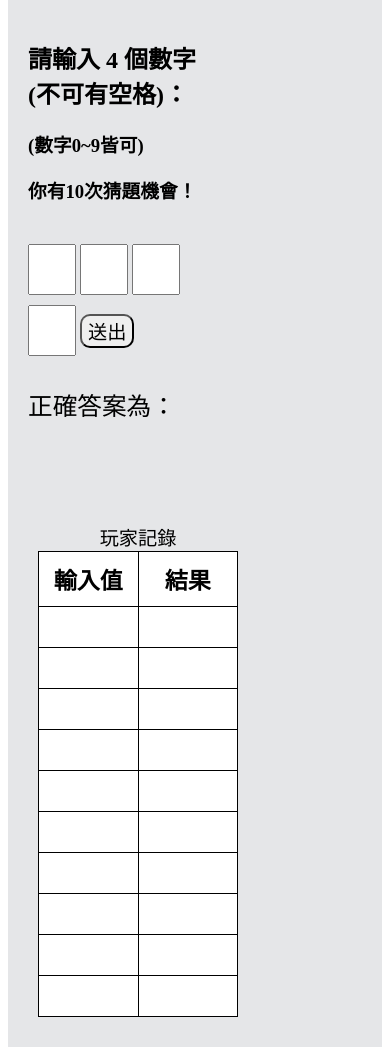
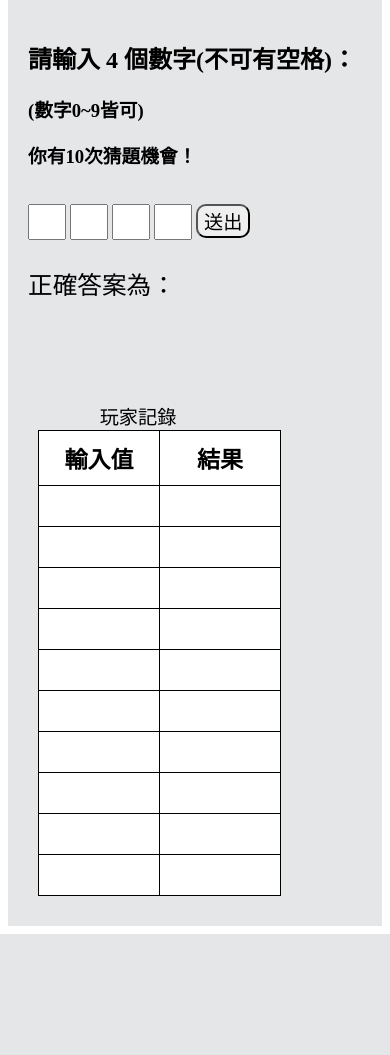
Before and after one commit to s19003045/my-first-blog, a Django app: page /accounts/login/?next=/post/1/comment/ in a window 390 px wide. Shown: the part 280-1335 px from the top of the page. After the commit the page ends 1214 px from the top, so only its background shows below. Run offline with Django 3.2, Linux system fonts and the light colour scheme; lists and menus that the app fills with data are empty.

Commit message:
change css:input_text.width

```diff
--- a/blog/static/css/lesson8_array_guessNumber.css
+++ b/blog/static/css/lesson8_array_guessNumber.css
@@ -56,9 +56,7 @@ input:focus {
     font-size: 1.2em;
     /* font-weight: bold; */
 }
-.input_demo1 {
-    display: none;
-}
+
 #submit {
     font-size: 1.2em;
     width: auto;
@@ -127,7 +125,10 @@ th, td {
     width: 100%;
     margin: auto;
 
-}
+  }
+  .column {
+    width: 100%;
+  }
   .banner {
       height: 250px;
   }
@@ -135,3 +136,12 @@ th, td {
       position: relative;
       top: 50px;
   }
+  .input_text {
+    width:30px;
+    height:30px;
+    margin: 0px 0px;
+    font-size: 1.3em;
+    text-align: center;
+
+
+}
```
